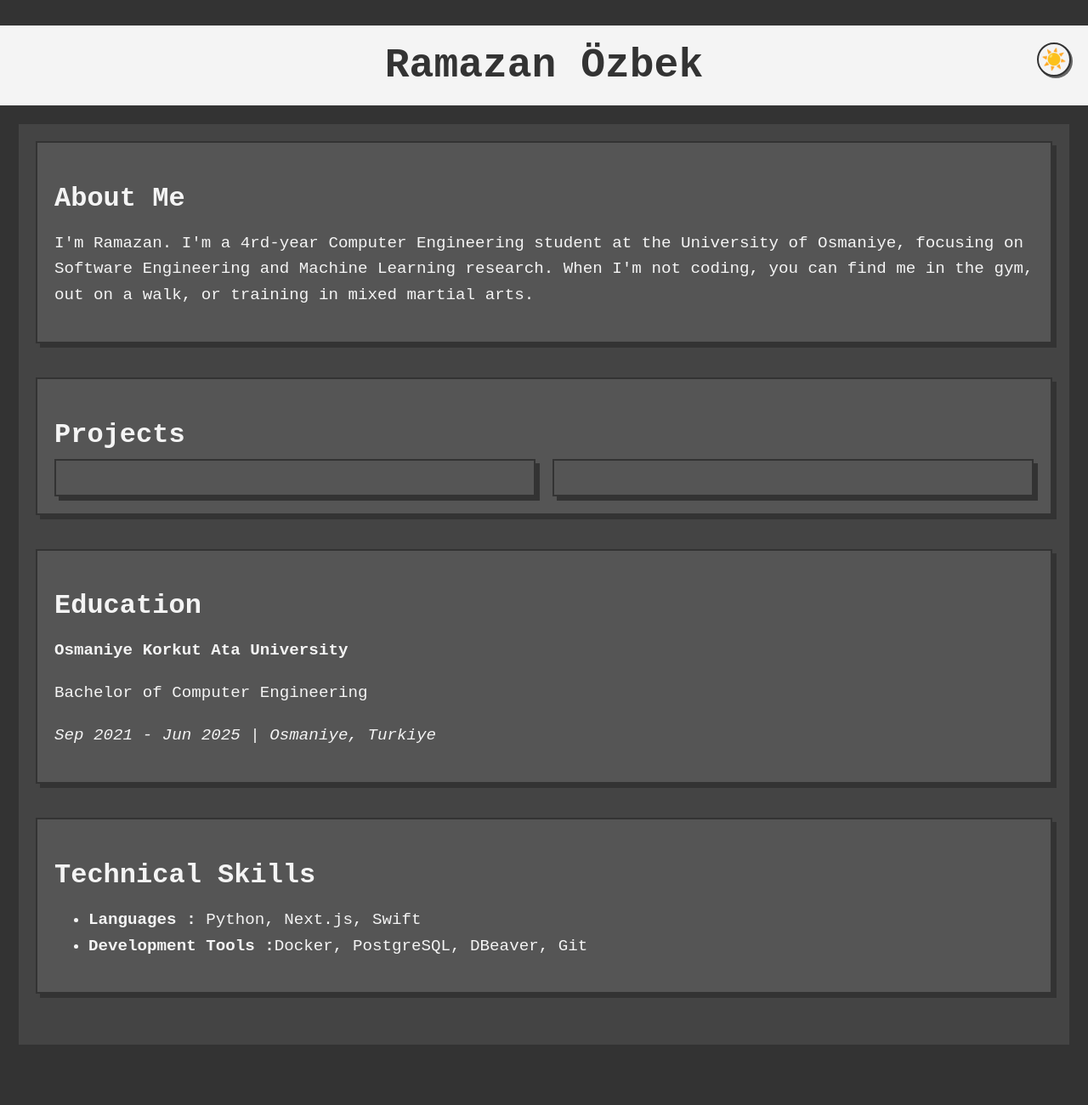
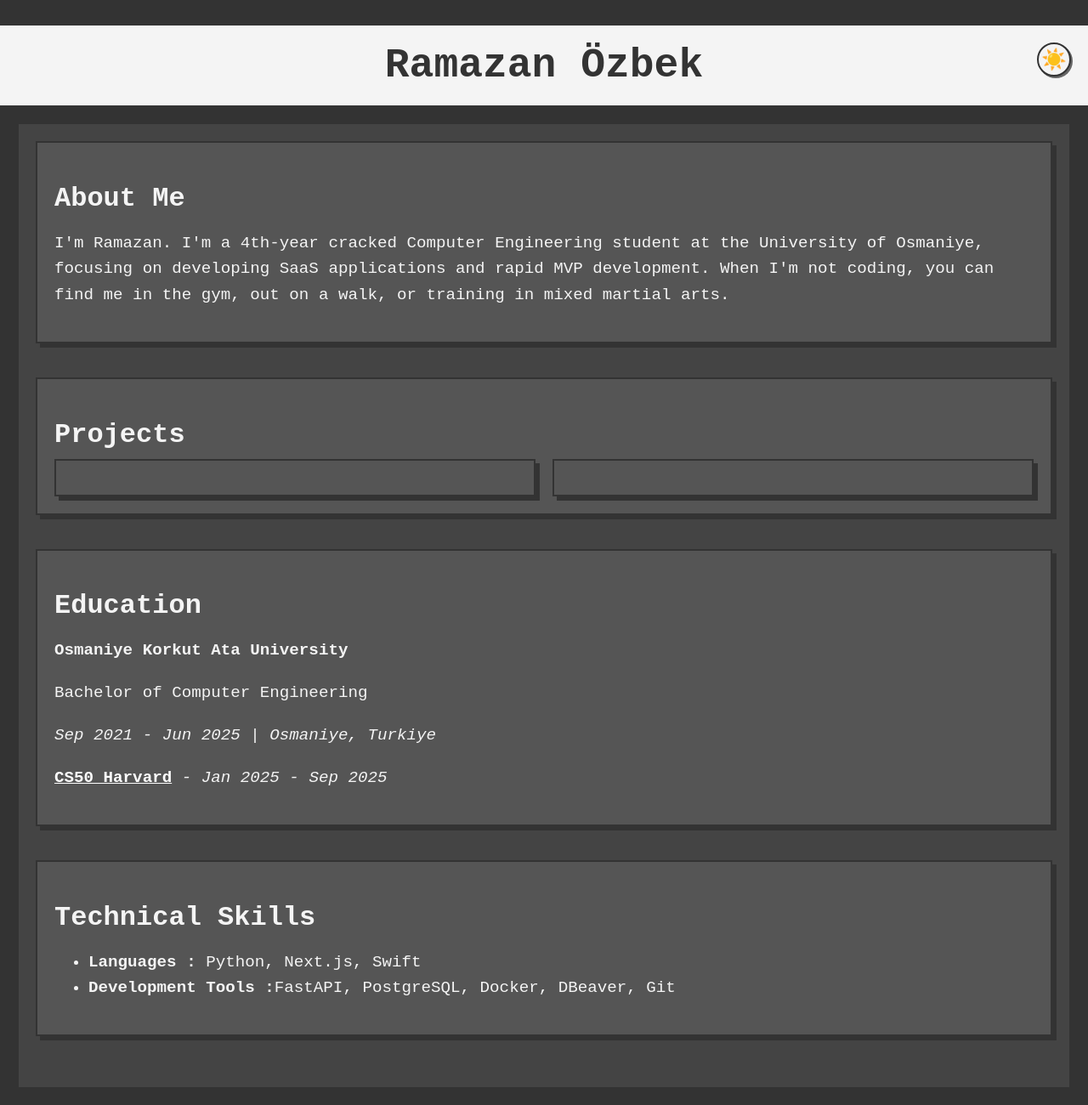
Before and after one commit to ramazanberkozbek/ramazanberkozbek.github.io, a plain HTML site: page index.html in a window 1280 px wide. Shown: the whole page at 85% size. Before the commit the page ends 1271 px from the top, so only its background shows below. Drawn offline with Linux system fonts and the light colour scheme.

Commit message:
new text

```diff
--- a/index.html
+++ b/index.html
@@ -106,14 +106,16 @@
             gap: 20px;
         }
 
-        /* İleride kullanıcam xd
+        /*
         .job-list {
             width: 30%;
         }
+
         .job-list ul {
             list-style-type: none;
             padding: 0;
         }
+
         .job-list li {
             margin: 10px 0;
             padding: 10px;
@@ -123,13 +125,16 @@
             cursor: pointer;
             transition: background-color 0.3s, color 0.3s;
         }
+
         .job-list li:hover {
             background-color: #666;
         }
+
         .job-list li.active {
             background-color: #777;
             font-weight: bold;
         }
+
         .job-details {
             width: 70%;
             background-color: #444;
@@ -138,10 +143,11 @@
             padding: 20px;
             transition: background-color 0.3s, color 0.3s;
         }
+
         .job-details h2 {
             margin-top: 0;
-    }
-    */
+        } */
+
         .projects-container {
             display: flex;
             gap: 20px;
@@ -302,6 +308,24 @@
         .light-mode a {
             color: #333;
         }
+
+        .cs50-link {
+            color: #ffffff !important;
+            text-decoration: underline;
+            transition: opacity 0.3s ease;
+        }
+
+        .cs50-link:hover {
+            opacity: 0.7;
+        }
+
+        .light-mode .cs50-link {
+            color: #333 !important;
+        }
+
+        .light-mode .cs50-link:hover {
+            opacity: 0.7;
+        }
     </style>
 </head>
 
@@ -315,14 +339,13 @@
         <!-- Hakkımda -->
         <div class="about section">
             <h2>About Me</h2>
-            <p>I'm Ramazan. I'm a 4rd-year Computer Engineering student at the University of Osmaniye,
-                focusing on Software Engineering and Machine Learning research.
+            <p>I'm Ramazan. I'm a 4th-year cracked Computer Engineering student at the University of Osmaniye,
+                focusing on developing SaaS applications and rapid MVP development.
                 When I'm not coding, you can find me in the gym, out on a walk, or training in mixed martial arts.
             </p>
         </div>
 
-        <!-- Job İleride kullanıcam xd
-    <div class="job-section">
+        <!-- <div class="job-section">
             <div class="job-list">
                 <h2>Experience</h2>
                 <ul>
@@ -338,8 +361,7 @@
                     </ul>
                 </div>
             </div>
-    <div>
-    -->
+            <div> -->
 
         <!-- Projeler -->
         <div class="project section">
@@ -356,6 +378,9 @@
             <p><strong>Osmaniye Korkut Ata University</strong></p>
             <p>Bachelor of Computer Engineering</p>
             <p><em>Sep 2021 - Jun 2025 | Osmaniye, Turkiye</em></p>
+            <p><a href="https://cs50.harvard.edu/certificates/9cd452de-1890-4e1d-a490-02b9945b5081" class="cs50-link"
+                    target="_blank" rel="noopener noreferrer">
+                    <strong>CS50 Harvard</strong></a> <em>- Jan 2025 - Sep 2025</em></p>
         </div>
 
         <!-- Skills -->
@@ -363,7 +388,7 @@
             <h2>Technical Skills</h2>
             <ul>
                 <li><strong>Languages : </strong>Python, Next.js, Swift</li>
-                <li><strong>Development Tools :</strong>Docker, PostgreSQL, DBeaver, Git</li>
+                <li><strong>Development Tools :</strong>FastAPI, PostgreSQL, Docker, DBeaver, Git</li>
             </ul>
         </div>
 
```
Lines whose indentation alone changed are shown as unchanged.
